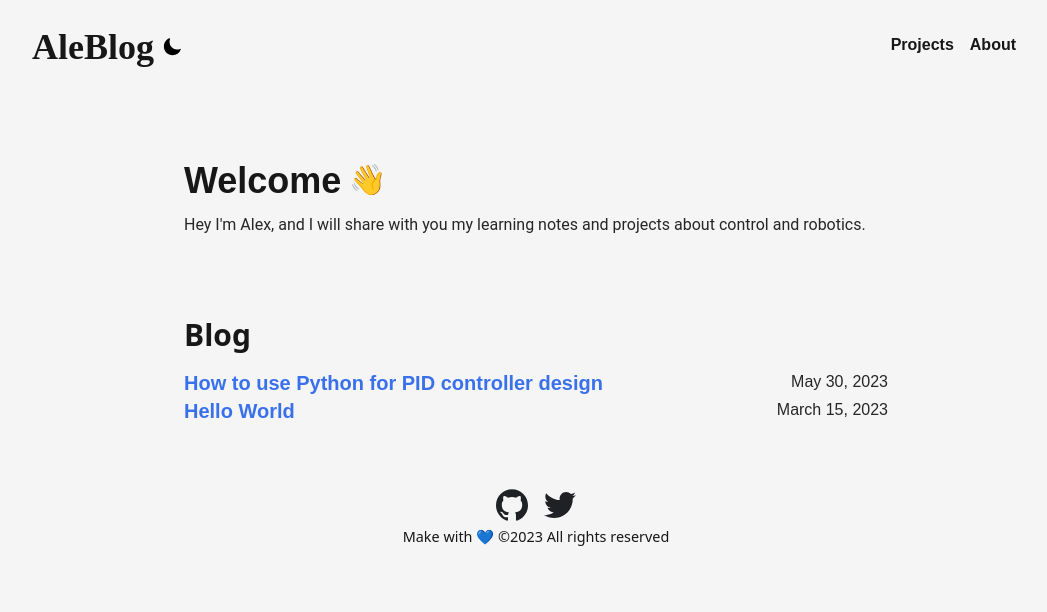
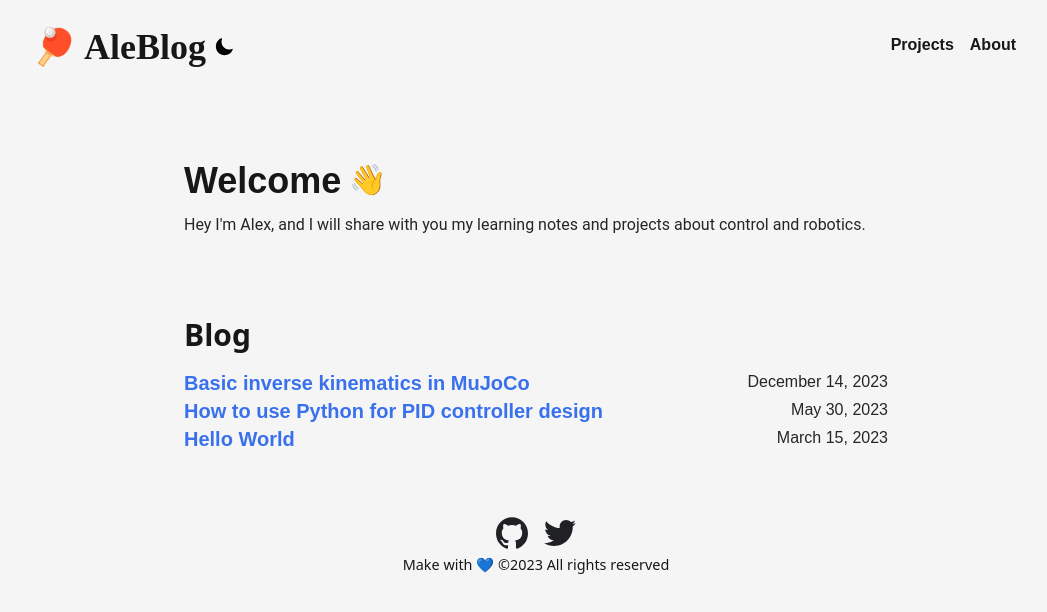
Before and after one commit to alefram/Alefram.github.io, a Next.js app: page / in a window 1280 px wide. Shown: the top 612 px of the page, without its empty margins (104-1151 px from the left). Built offline with nearby package versions, Linux system fonts and the light colour scheme; a web font is replaced by a local one.

Commit message:
add new post init and icon experiment

```diff
--- /dev/null
+++ b/_posts/Basic-inverse-kinematics-in-Mujoco.md
@@ -0,0 +1,9 @@
+---
+  title: 'Basic inverse kinematics in MuJoCo'
+  date: '2023-12-14'
+  description: 'Basic IK for Mujoco'
+  keywords: 'Machine Learning, Robotics, Electronics, Reinforcement Learning, Blog, Portfolio, Alexis, Fraudita, Alexis Fraudita, Python, Pytorch'
+---
+
+adfasdfas
+## hola bb
--- a/components/Navbar.jsx
+++ b/components/Navbar.jsx
@@ -13,7 +13,7 @@ const Navbar = () => {
                 >
                     <div className="mt-1 flex space-x-2">
                         <Link href="/" className="text-neutral-900 dark:text-neutral-100 font-bold text-4xl font-square-peg">
-                            AleBlog
+                        🏓 AleBlog
                         </Link>
                         <button onClick={() => theme == 'dark' ? setTheme('light') : setTheme('dark')}>
                             {theme == 'dark' ? (
--- a/tailwind.config.js
+++ b/tailwind.config.js
@@ -11,10 +11,6 @@ module.exports = {
         'nunito': ['Nunito Sans', 'sans-serif'],
         'square-peg': ['Square Peg', 'cursive']
       },
-      colors: {
-        'background': '#202124',
-        'supertext': '#f05454',
-      },
     },
   },
   plugins: [
```
